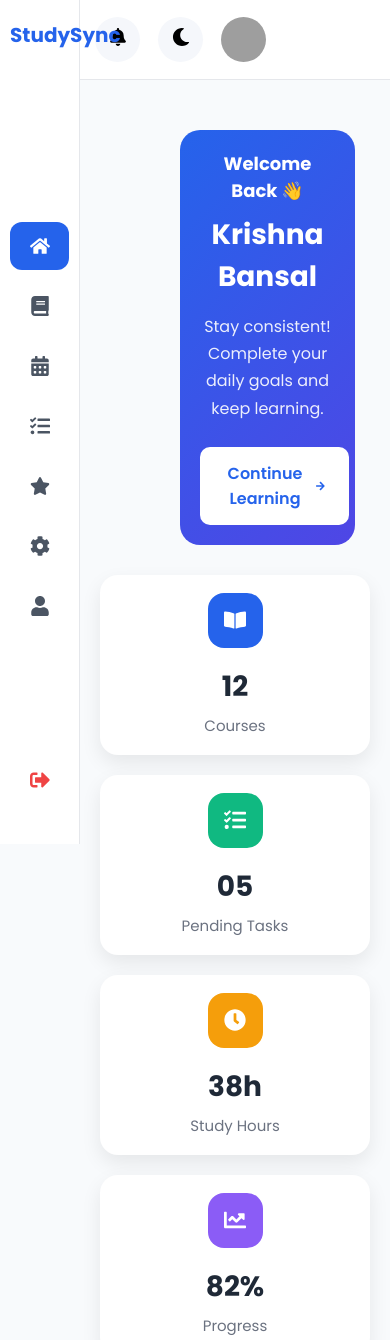
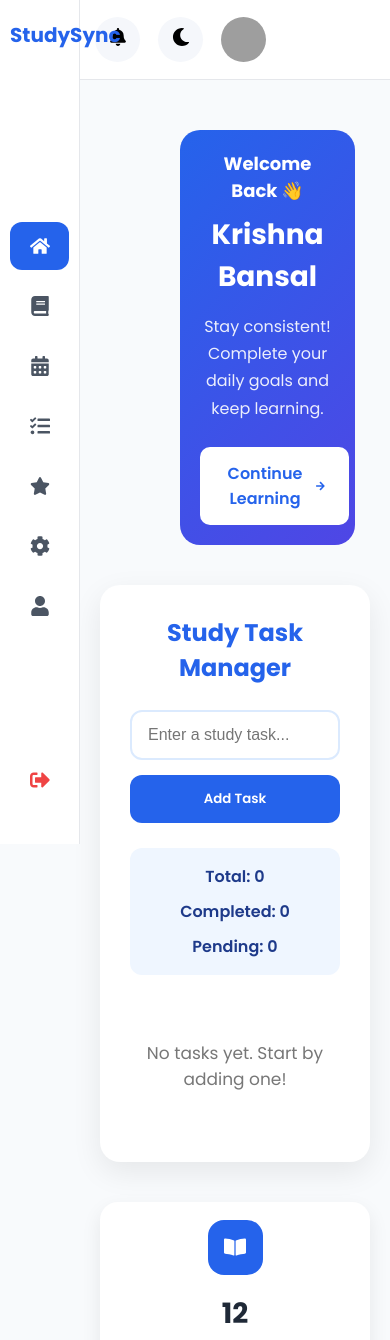
Before and after one commit to developerkrish121/StudySync, a React (Vite) app in the folder StudySync/: page / in a window 390 px wide. Shown: the top 1340 px of the page. Built offline with nearby package versions, Linux system fonts and the light colour scheme; grey boxes are pictures that could not be loaded.

Commit message:
Day 10: Built interactive Task Manager with add, complete, and delete functionality

```diff
--- a/StudySync/src/App.jsx
+++ b/StudySync/src/App.jsx
@@ -21,6 +21,7 @@ function App() {
       <FAQ />
       <CTA /> */}
       <Dashboard />
+
     </>
   );
 }
--- a/StudySync/src/components/DASHBOARD/Dashboard.jsx
+++ b/StudySync/src/components/DASHBOARD/Dashboard.jsx
@@ -9,6 +9,7 @@ import ProgressChart from "./ProgressChart";
 import Activity from "./Activity";
 import Planner from "./Planner";
 import UpcomingTasks from "./UpcomingTasks";
+import TaskManager from "../TaskManager/TaskManager";
 
 import {
   FaBookOpen,
@@ -26,6 +27,7 @@ const Dashboard = () => {
       <div className="dashboard-content">
 
         <WelcomeCard />
+        <TaskManager />
 
         <div className="stats-grid">
           <StatsCard
--- /dev/null
+++ b/StudySync/src/components/TaskManager/TaskItem.css
@@ -0,0 +1,66 @@
+.task-item{
+    display:flex;
+    justify-content:space-between;
+    align-items:center;
+    padding:18px 20px;
+    background:#f8fafc;
+    border-radius:15px;
+    transition:.3s;
+    box-shadow:0 5px 15px rgba(0,0,0,.05);
+}
+
+.task-item:hover{
+    transform:translateY(-3px);
+}
+
+.task-content{
+    display:flex;
+    align-items:center;
+    gap:15px;
+}
+
+.task-content input{
+    width:20px;
+    height:20px;
+    cursor:pointer;
+}
+
+.task-content span{
+    font-size:17px;
+    font-weight:500;
+    color:#333;
+}
+
+.completed span{
+    text-decoration:line-through;
+    color:#16a34a;
+}
+
+.delete-btn{
+    background:#ef4444;
+    color:#fff;
+    border:none;
+    padding:10px 18px;
+    border-radius:10px;
+    cursor:pointer;
+    transition:.3s;
+    font-weight:600;
+}
+
+.delete-btn:hover{
+    background:#dc2626;
+}
+
+@media(max-width:768px){
+
+.task-item{
+    flex-direction:column;
+    align-items:flex-start;
+    gap:15px;
+}
+
+.delete-btn{
+    width:100%;
+}
+
+}
--- /dev/null
+++ b/StudySync/src/components/TaskManager/TaskItem.jsx
@@ -0,0 +1,26 @@
+import "./TaskItem.css";
+
+function TaskItem({ task, toggleTask, deleteTask }) {
+  return (
+    <div className={`task-item ${task.completed ? "completed" : ""}`}>
+      <div className="task-content">
+        <input
+          type="checkbox"
+          checked={task.completed}
+          onChange={() => toggleTask(task.id)}
+        />
+
+        <span>{task.text}</span>
+      </div>
+
+      <button
+        className="delete-btn"
+        onClick={() => deleteTask(task.id)}
+      >
+        Delete
+      </button>
+    </div>
+  );
+}
+
+export default TaskItem;
--- /dev/null
+++ b/StudySync/src/components/TaskManager/TaskManager.css
@@ -0,0 +1,91 @@
+.task-manager{
+    background:#fff;
+    padding:30px;
+    border-radius:20px;
+    box-shadow:0 10px 30px rgba(0,0,0,.08);
+    margin:40px auto;
+    max-width:900px;
+}
+
+.task-manager h2{
+    text-align:center;
+    color:#2563eb;
+    margin-bottom:25px;
+}
+
+.task-input{
+    display:flex;
+    gap:15px;
+    margin-bottom:25px;
+}
+
+.task-input input{
+    flex:1;
+    padding:14px 16px;
+    border:2px solid #dbeafe;
+    border-radius:12px;
+    outline:none;
+    font-size:16px;
+    transition:.3s;
+}
+
+.task-input input:focus{
+    border-color:#2563eb;
+}
+
+.task-input button{
+    background:#2563eb;
+    color:#fff;
+    border:none;
+    padding:14px 24px;
+    border-radius:12px;
+    cursor:pointer;
+    font-weight:600;
+    transition:.3s;
+}
+
+.task-input button:hover{
+    background:#1d4ed8;
+}
+
+.task-summary{
+    display:flex;
+    justify-content:space-between;
+    background:#eff6ff;
+    padding:16px;
+    border-radius:12px;
+    margin-bottom:25px;
+    flex-wrap:wrap;
+    gap:10px;
+}
+
+.task-summary p{
+    font-weight:600;
+    color:#1e3a8a;
+}
+
+.task-list{
+    display:flex;
+    flex-direction:column;
+    gap:15px;
+}
+
+.empty-message{
+    text-align:center;
+    color:#777;
+    padding:40px 0;
+    font-size:17px;
+}
+
+@media(max-width:768px){
+
+.task-input{
+    flex-direction:column;
+}
+
+.task-summary{
+    flex-direction:column;
+    align-items:center;
+}
+
+}
--- /dev/null
+++ b/StudySync/src/components/TaskManager/TaskManager.jsx
@@ -0,0 +1,79 @@
+import { useState } from "react";
+import "./TaskManager.css";
+import TaskItem from "./TaskItem";
+
+function TaskManager() {
+  const [task, setTask] = useState("");
+  const [tasks, setTasks] = useState([]);
+
+  const addTask = () => {
+    if (task.trim() === "") return;
+
+    const newTask = {
+      id: Date.now(),
+      text: task,
+      completed: false,
+    };
+
+    setTasks([...tasks, newTask]);
+    setTask("");
+  };
+
+  const toggleTask = (id) => {
+    setTasks(
+      tasks.map((item) =>
+        item.id === id
+          ? { ...item, completed: !item.completed }
+          : item
+      )
+    );
+  };
+
+  const deleteTask = (id) => {
+    setTasks(tasks.filter((item) => item.id !== id));
+  };
+
+  const completedTasks = tasks.filter((task) => task.completed).length;
+
+  return (
+    <section className="task-manager">
+      <h2>Study Task Manager</h2>
+
+      <div className="task-input">
+        <input
+          type="text"
+          placeholder="Enter a study task..."
+          value={task}
+          onChange={(e) => setTask(e.target.value)}
+        />
+
+        <button onClick={addTask}>Add Task</button>
+      </div>
+
+      <div className="task-summary">
+        <p>Total: {tasks.length}</p>
+        <p>Completed: {completedTasks}</p>
+        <p>Pending: {tasks.length - completedTasks}</p>
+      </div>
+
+      <div className="task-list">
+        {tasks.length === 0 ? (
+          <p className="empty-message">
+            No tasks yet. Start by adding one!
+          </p>
+        ) : (
+          tasks.map((item) => (
+            <TaskItem
+              key={item.id}
+              task={item}
+              toggleTask={toggleTask}
+              deleteTask={deleteTask}
+            />
+          ))
+        )}
+      </div>
+    </section>
+  );
+}
+
+export default TaskManager;
```
